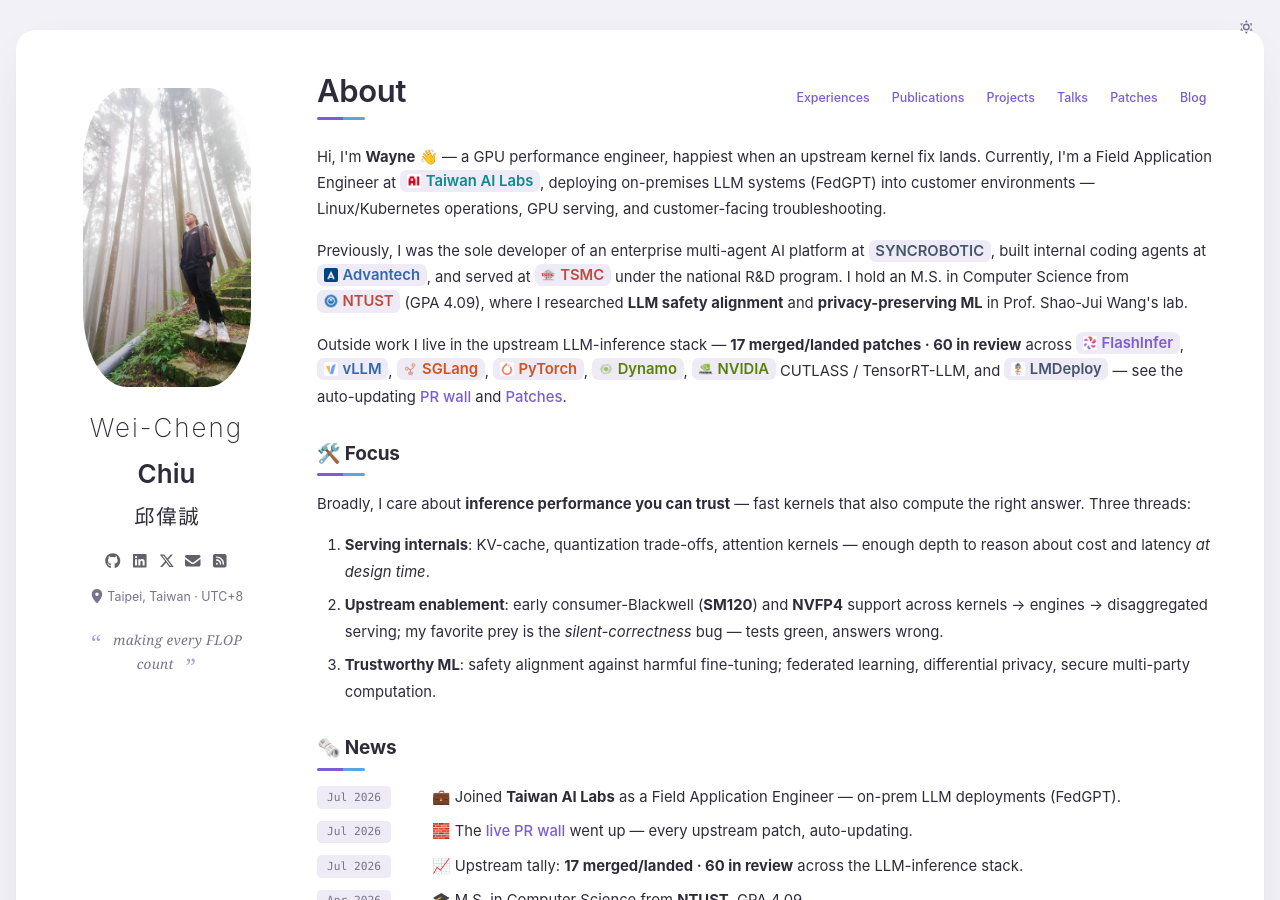
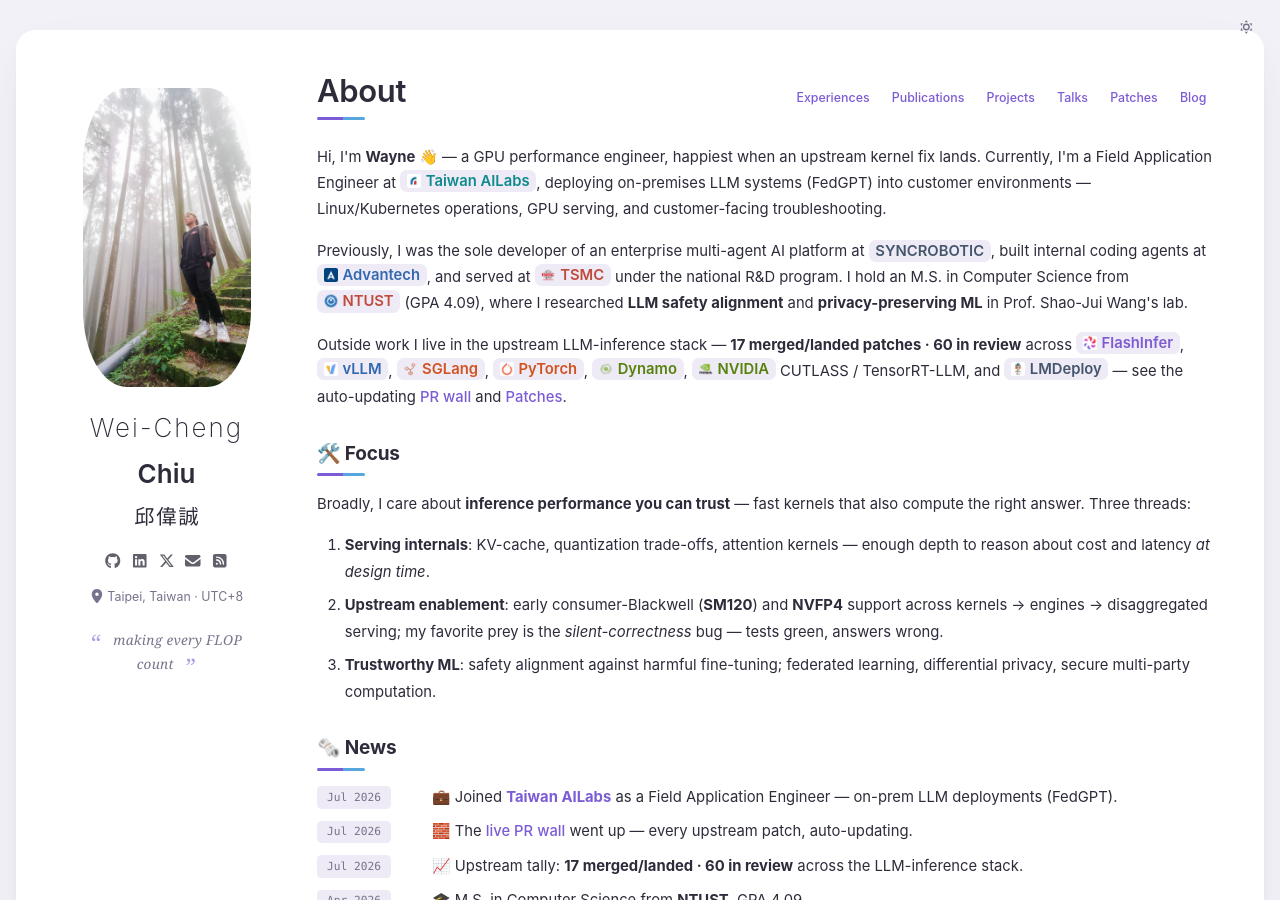
Before and after one commit to waynehacking8/waynehacking8.github.io, an MkDocs documentation site: the page built from docs/index.md, in a window 1280 px wide and 900 px high. Built offline with MkDocs 1.6.1 and Material for MkDocs 9.7.7, drawn with Linux system fonts in a browser that asks for light colours; emoji names are drawn with the system emoji font; some web fonts are replaced.

Commit message:
Taiwan AILabs: official logo, corrected name, link to ailabs.tw
Co-Authored-By: Claude Fable 5 <noreply@anthropic.com>
Claude-Session: https://claude.ai/code/session_017cfKQMJw2XDAbVnp5DoGZi

```diff
--- a/docs/index.md
+++ b/docs/index.md
@@ -8,7 +8,7 @@ hide:
 
 Hi, I'm **Wayne** 👋 — a GPU performance engineer, happiest when an upstream kernel
 fix lands. Currently, I'm a Field Application Engineer at
-<span class="chip chip-teal"><img src="assets/logos/tail.png" alt="" />Taiwan AI Labs</span>,
+<a href="https://ailabs.tw/zh/home/"><span class="chip chip-teal"><img src="assets/logos/tail.png" alt="" />Taiwan AILabs</span></a>,
 deploying on-premises LLM systems (FedGPT) into customer environments — Linux/Kubernetes
 operations, GPU serving, and customer-facing troubleshooting.
 
@@ -51,7 +51,7 @@ compute the right answer. Three threads:
 <div class="pb-news">
 <dl>
   <dt>Jul 2026</dt>
-  <dd>💼 Joined <strong>Taiwan AI Labs</strong> as a Field Application Engineer —
+  <dd>💼 Joined <a href="https://ailabs.tw/zh/home/"><strong>Taiwan AILabs</strong></a> as a Field Application Engineer —
       on-prem LLM deployments (FedGPT).</dd>
   <dt>Jul 2026</dt>
   <dd>🧱 The <a href="https://prs.wayne.is-a.dev">live PR wall</a> went up — every
```
Also changed, not shown: docs/experiences.md (+1 -1 lines), docs/assets/logos/tail.png.
